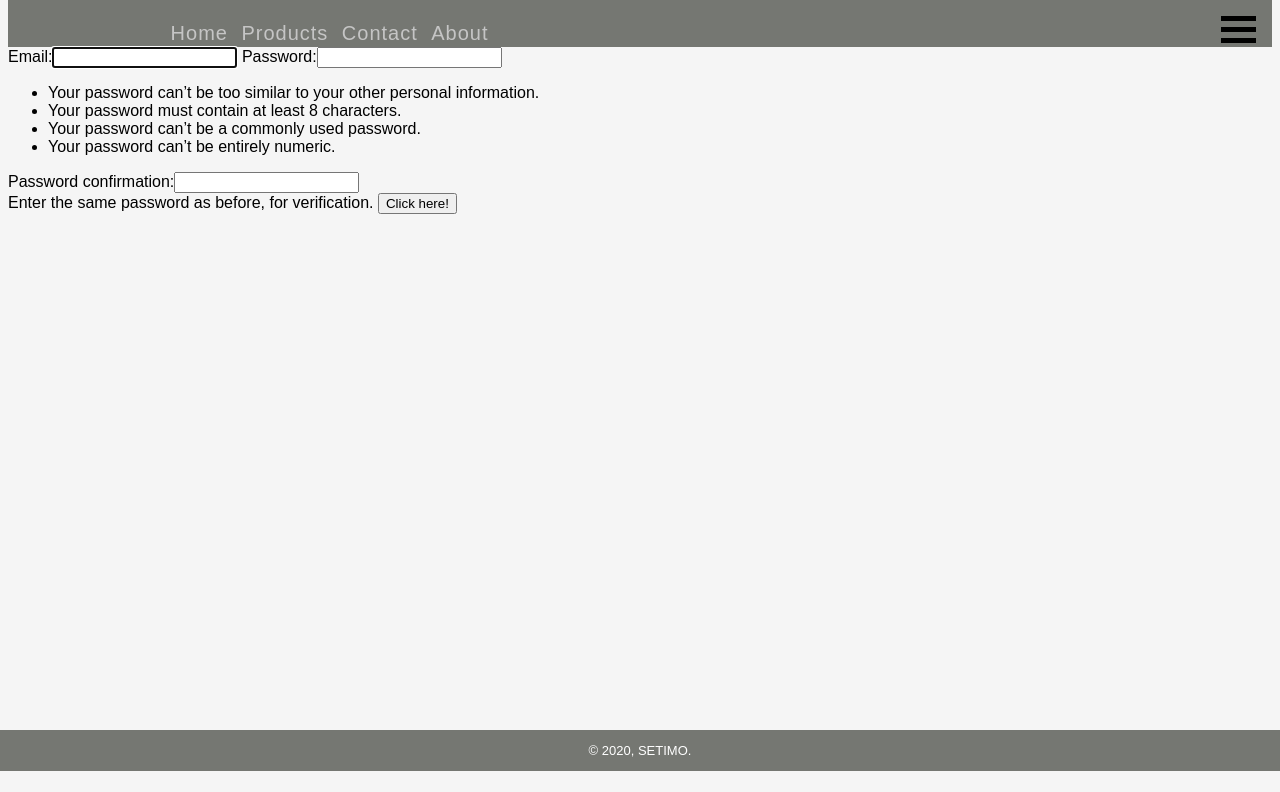
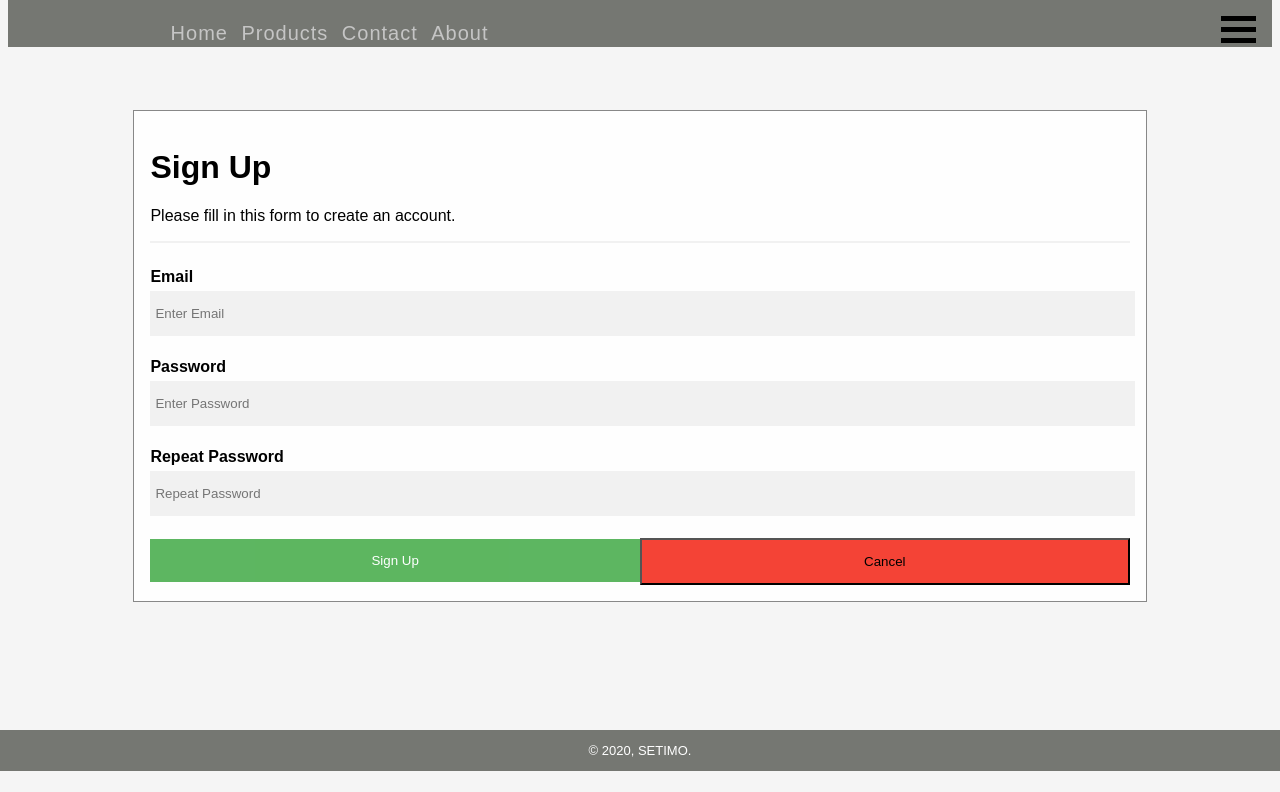
Before and after one commit to setimozac/mo-kk, a Django app: page /users/register/ in a window 1280 px wide. Shown: the part 29-821 px from the top of the page. Before the commit the page ends 800 px from the top, so only its background shows below. Run offline with Django 3.2, Linux system fonts and the light colour scheme; some libraries are stand-ins or nearby versions.

Commit message:
added form

```diff
--- a/app/users/static/users/css/register.css
+++ b/app/users/static/users/css/register.css
@@ -0,0 +1,121 @@
+
+  /* Full-width input fields */
+  input[type="text"],
+  input[type="password"] {
+    width: 100%;
+    padding: 15px 0 15px 5px;
+    margin: 5px 0 22px 0;
+    display: inline-block;
+    border: none;
+    background: #f1f1f1;
+  }
+
+  /* Add a background color when the inputs get focus */
+  input[type="text"]:focus,
+  input[type="password"]:focus {
+    background-color: #ddd;
+    outline: none;
+  }
+
+  /* Set a style for all buttons */
+  .sign_up_btn {
+    background-color: #4caf50;
+    color: white;
+    padding: 14px 20px;
+    margin: 1px 0;
+    border: none;
+    cursor: pointer;
+    width: 100%;
+    opacity: 0.9;
+  }
+
+  button:hover {
+    opacity: 1;
+  }
+
+  /* Extra styles for the cancel button */
+  .cancel_btn {
+    padding: 14px 20px;
+    background-color: #f44336;
+  }
+
+  /* Float cancel and signup buttons and add an equal width */
+  .cancel_btn,
+  .sign_up_btn {
+    float: left;
+    width: 50%;
+  }
+
+  /* Add padding to container elements */
+  .container {
+    padding: 16px;
+  }
+
+  /* The Modal (background) */
+  .modal {
+    position: fixed; /* Stay in place */
+    z-index: 1; /* Sit on top */
+    left: 0;
+    top: 0;
+    width: 100%; /* Full width */
+    height: 100%; /* Full height */
+    overflow: auto; /* Enable scroll if needed */
+    background-color: #474e5d;
+    padding-top: 50px;
+  }
+
+  /* Modal Content/Box */
+  .modal_content {
+    background-color: #fefefe;
+    margin: 5% auto 15% auto; /* 5% from the top, 15% from the bottom and centered */
+    border: 1px solid #888;
+    width: 80%; /* Could be more or less, depending on screen size */
+  }
+
+  /* Style the horizontal ruler */
+  hr {
+    border: 1px solid #f1f1f1;
+    margin-bottom: 25px;
+  }
+
+  /* The Close Button (x) */
+  .close {
+    position: absolute;
+    right: 35px;
+    top: 15px;
+    font-size: 40px;
+    font-weight: bold;
+    color: #f1f1f1;
+  }
+
+  .close:hover,
+  .close:focus {
+    color: #f44336;
+    cursor: pointer;
+  }
+
+  /* Clear floats */
+  .clearfix::after {
+    content: "";
+    clear: both;
+    display: table;
+  }
+
+  /* Change styles for cancel button and signup button on extra small screens */
+  @media screen and (max-width: 500px) {
+    .cancel_btn,
+    .sign_up_btn {
+      width: 100%;
+      margin: 4px 0 0 0;
+    }
+  }
+
+  /* Notifications */
+
+  #email_msg,
+  #psw1_msg,
+  #psw2_msg {
+    color: red;
+    display: inline-block;
+    margin: 0 10px;
+  }
--- a/app/users/static/users/js/register.js
+++ b/app/users/static/users/js/register.js
@@ -1 +1,100 @@
-alert('hiwwww');
+function getCookie(name) {
+  var cookieValue = null;
+  if (document.cookie && document.cookie !== "") {
+    var cookies = document.cookie.split(";");
+    for (var i = 0; i < cookies.length; i++) {
+      var cookie = cookies[i].trim();
+      if (cookie.substring(0, name.length + 1) === name + "=") {
+        cookieValue = decodeURIComponent(cookie.substring(name.length + 1));
+        break;
+      }
+    }
+  }
+  return cookieValue;
+}
+
+function sendInfo() {
+  var email1 = $("#user_email").val();
+  var pass1 = $("#user_psw").val();
+  var pass2 = pass1;
+  $.ajax({
+    type: "POST",
+    url: "http://localhost:9998/users/register/",
+    data: {
+      email: email1,
+      password1: pass1,
+      password2: pass1,
+      csrfmiddlewaretoken: getCookie("csrftoken"),
+    },
+    error: function (error) {
+      console.log("ridi");
+    },
+    success: function (result) {
+      if (!result.success) {
+        console.log("sucess");
+      } else {
+        window.location.reload();
+      }
+    },
+  });
+}
+
+function validateEmailEmailFormat(email) {
+  var re = /^(([^<>()[\]\\.,;:\s@\"]+(\.[^<>()[\]\\.,;:\s@\"]+)*)|(\".+\"))@((\[[0-9]{1,3}\.[0-9]{1,3}\.[0-9]{1,3}\.[0-9]{1,3}\])|(([a-zA-Z\-0-9]+\.)+[a-zA-Z]{2,}))$/;
+  return re.test(email);
+}
+
+function validateEmail() {
+  var email = $("#user_email").val();
+
+  if (!validateEmailEmailFormat(email)) {
+    $("#email_label").append("<p id='email_msg'></p>");
+    $("#email_msg").text(" Please enter a valid Email");
+    return false;
+  } else {
+    return true;
+  }
+}
+function removeEmailMsg() {
+  $("#email_msg").remove();
+}
+function validPsw() {
+  var enteredPsw = $("#user_psw").val();
+  if (enteredPsw.length > 12 || enteredPsw.length < 8) {
+    $("#psw1_lable").append("<p id='psw1_msg'></p>");
+    $("#psw1_msg").text(" Your password must be between 8-12 character");
+    return false;
+  } else {
+    return true;
+  }
+}
+function removepsw1Msg() {
+  $("#psw1_msg").remove();
+}
+function validMatch() {
+  var pass1 = $("#user_psw").val();
+  var pass2 = $("#user_psw_repeat").val();
+  if (pass1 === pass2) {
+    $("#psw2_msg").remove();
+    return true;
+  } else {
+    $("#psw2_lable").append("<p id='psw2_msg'></p>");
+    $("#psw2_msg").text(" Your password must match");
+  }
+}
+
+function activeBtn() {
+  if (validateEmail() && validPsw() && validMatch()) {
+    //Ajax call
+    sendInfo();
+  }
+}
+$("#user_email").on("focusout", validateEmail);
+$("#user_email").on("focus", removeEmailMsg);
+$("#user_psw").on("focusout", validPsw);
+$("#user_psw").on("focus", removepsw1Msg);
+$("#user_psw_repeat").on("keyup", validMatch);
+$("#sign_up").click(function (e) {
+  e.preventDefault();
+  activeBtn();
+});
--- a/app/users/templates/users/register.html
+++ b/app/users/templates/users/register.html
@@ -1,62 +1,50 @@
-{% extends "ecommerce/default.html" %}
-{% block content %}
-{% load static %}
-<script src="{% static 'users/js/register.js' %}" type="text/javascript" ></script>
-<link rel="stylesheet" href="{% static 'users/css/register.css' %}">
-<div>
-  <form method="POST">
-    {% comment %} {% csrf_token %} {% endcomment %}
-    {{ form }}
-    {% comment %} <button type="submit" id="the_btn" >submit!</button>  {% endcomment %}
-    <input type="button" value="Click here!" id="the_btn" />
-  </form>
-</div>
-<script>
-  function getCookie(name) {
-    var cookieValue = null;
-    if (document.cookie && document.cookie !== '') {
-        var cookies = document.cookie.split(';');
-        for (var i = 0; i < cookies.length; i++) {
-            var cookie = cookies[i].trim();
-            // Does this cookie string begin with the name we want?
-            if (cookie.substring(0, name.length + 1) === (name + '=')) {
-                cookieValue = decodeURIComponent(cookie.substring(name.length + 1));
-                break;
-            }
-        }
-    }
-    return cookieValue;
-}
+{% extends "ecommerce/default.html" %} {% block content %} {% load static %}
+<script
+  src="{% static 'users/js/register.js' %}"
+  type="text/javascript"
+  defer
+></script>
+<link rel="stylesheet" href="{% static 'users/css/register.css' %}" />
 
+<form class="modal_content">
+  <div class="container">
+    <h1>Sign Up</h1>
+    <p>Please fill in this form to create an account.</p>
+    <hr />
+    <label for="email" id="email_label"><b>Email</b></label>
 
-  $("#the_btn").on("click", function () {
-    sendInfo();
-  });
+    <input
+      type="text"
+      id="user_email"
+      placeholder="Enter Email"
+      name="email"
+      value=""
+      required
+    />
 
-  function sendInfo() {
-    var email1 = $("#id_email").val();
-    var pass1 = $("#id_password1").val();
-    var pass2 = pass1;
-    $.ajax({
-      type: "POST",
-      url: "http://localhost:9998/users/register/",
-      data: {
-        email: email1,
-        password1: pass1,
-        password2: pass1,
-        csrfmiddlewaretoken: getCookie('csrftoken')
-      },
-      error: function (error) {
-        console.log("ridi");
-      },
-      success: function (result) {
-        if (!result.success) {
-          console.log("sucess");
-        } else {
-          window.location.reload();
-        }
-      },
-    });
-  }
-</script>
+    <label id="psw1_lable" for="password"><b>Password</b></label>
+    <input
+      type="password"
+      placeholder="Enter Password"
+      id="user_psw"
+      value=""
+      required
+    />
+
+    <label id="psw2_lable" for="password repeat"><b>Repeat Password</b></label>
+    <input
+      type="password"
+      placeholder="Repeat Password"
+      id="user_psw_repeat"
+      value=""
+      required
+    />
+
+    <div class="clearfix">
+      <input type="button" class="sign_up_btn" id="sign_up" value="Sign Up" />
+      <input type="button" class="cancel_btn" id="cancel" value="Cancel" />
+    </div>
+  </div>
+</form>
+
 {% endblock content %}
```
